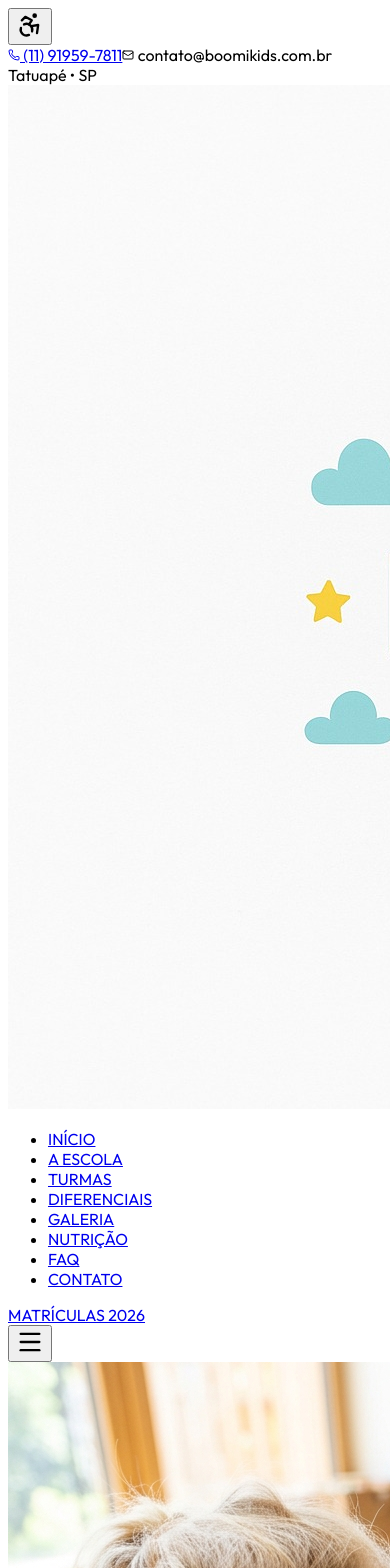
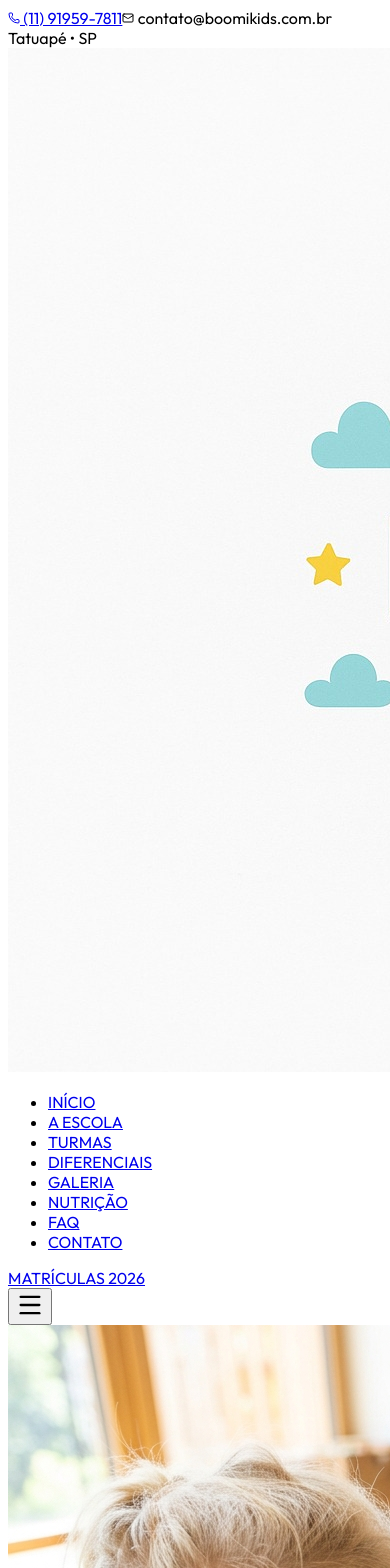
Before and after one commit to FerisReptilium/boomi-kids, a React (Vite) app: page / in a window 390 px wide. Shown: the top 1568 px of the page. Built offline with nearby package versions, Linux system fonts and the light colour scheme.

Commit message:
Refactor App component by removing unused imports
Removed unused components and adjusted layout.

```diff
--- a/src/App.jsx
+++ b/src/App.jsx
@@ -3,53 +3,61 @@ import Header from './components/Header.jsx';
 import Hero from './components/Hero.jsx';
 import FeaturesStrip from './components/FeaturesStrip.jsx';
 import About from './components/About.jsx';
-import OrbitServices from './components/OrbitServices.jsx';
 import Classes from './components/Classes.jsx';
 import Differentiators from './components/Differentiators.jsx';
 import Gallery from './components/Gallery.jsx';
 import Nutrition from './components/Nutrition.jsx';
-import Testimonials from './components/Testimonials.jsx';
 import FAQ from './components/FAQ.jsx';
 import Contact from './components/Contact.jsx';
-import AIChat from './components/AIChat.jsx';
-import AccessibilityWidget from './components/AccessibilityWidget.jsx';
 import { MessageCircle } from 'lucide-react';
 
 function App() {
   return (
-    <div className="font-sans antialiased text-brand-text w-full overflow-x-hidden pt-12 relative">
-      <AccessibilityWidget />
+    <div className="font-sans antialiased text-brand-text w-full overflow-x-hidden pt-20 relative bg-[#FDFDFF]">
+      {/* O HEADER APARECE AQUI NO TOPO */}
       <Header />
+
       <main>
         <Hero />
         <FeaturesStrip />
+
+        <div id="sobre">
           <About />
-        <OrbitServices />
+        </div>
+
+        <div id="turmas">
           <Classes />
+        </div>
+
+        <div id="diferenciais" className="bg-gray-50/50">
           <Differentiators />
+        </div>
+
+        <div id="galeria">
           <Gallery />
+        </div>
+
+        <div id="nutricao">
           <Nutrition />
-        <Testimonials />
+        </div>
+
         <FAQ />
+
+        <div id="contato" className="bg-brand-blue shadow-inner relative overflow-hidden">
            <Contact />
+        </div>
       </main>
 
-      {/* WHATSAPP PREMIUM (CANTO ESQUERDO) */}
+      {/* WHATSAPP FLUTUANTE PREMIUM */}
       <a
         href="https://wa.me/5511919597811"
         target="_blank"
         rel="noreferrer"
-        className="fixed bottom-6 left-6 md:bottom-10 md:left-10 bg-[#25D366] text-white p-4 rounded-full shadow-[0_10px_25px_rgba(37,211,102,0.4)] hover:bg-green-600 hover:scale-110 transition-all z-50 flex items-center justify-center group w-16 h-16 border-4 border-white animate-pulse-gentle"
+        className="fixed bottom-6 right-6 bg-[#25D366] text-white p-4 rounded-full shadow-2xl hover:scale-110 transition-all z-50 flex items-center justify-center border-4 border-white"
         aria-label="Falar conosco via WhatsApp"
       >
-        <MessageCircle size={32} strokeWidth={2.5} />
-        <span className="absolute left-20 bg-white text-gray-800 border-l-4 border-[#25D366] px-4 py-2 text-sm font-black shadow-2xl opacity-0 group-hover:opacity-100 transition-all whitespace-nowrap pointer-events-none rounded-r-xl uppercase tracking-widest">
-          Conversar Agora
-        </span>
+        <MessageCircle size={32} />
       </a>
-
-      {/* Chat Atendente IA (Canto Direito) */}
-      <AIChat />
     </div>
   );
 }
```
Lines whose indentation alone changed are shown as unchanged.
